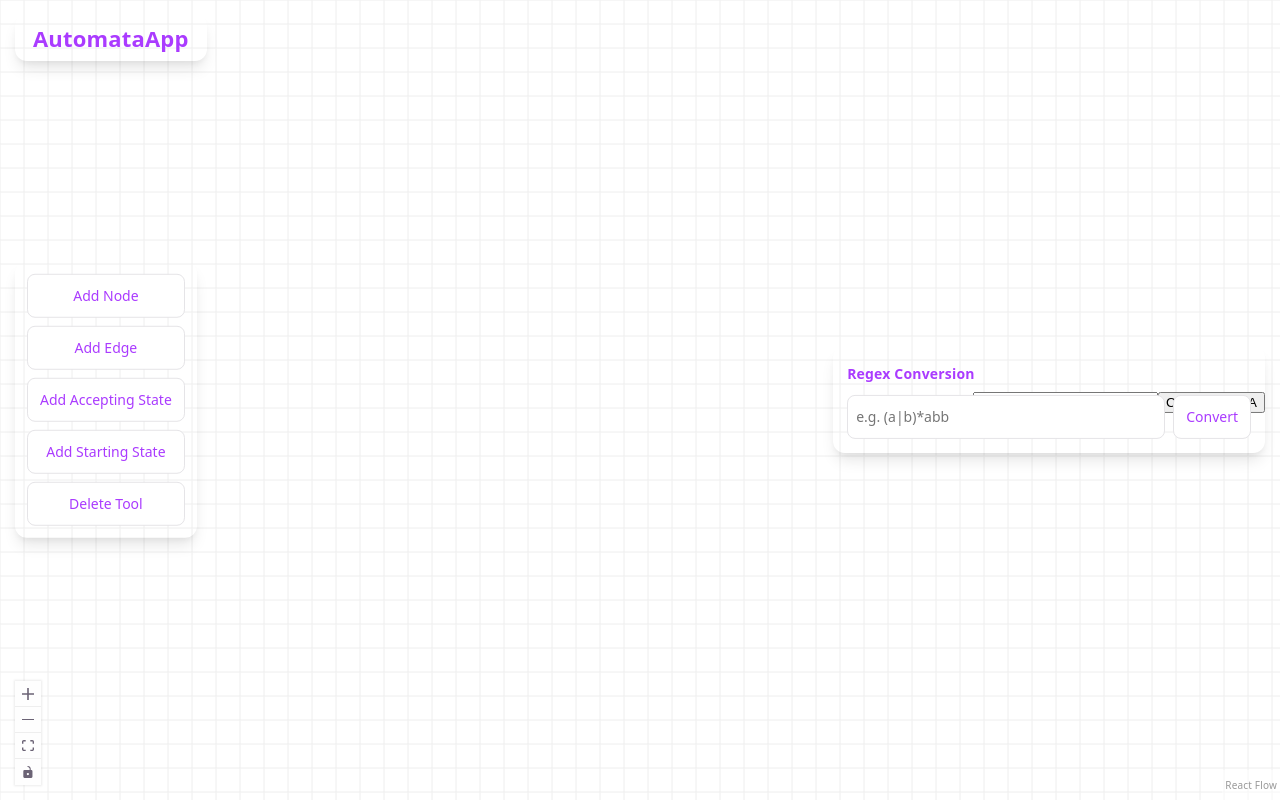
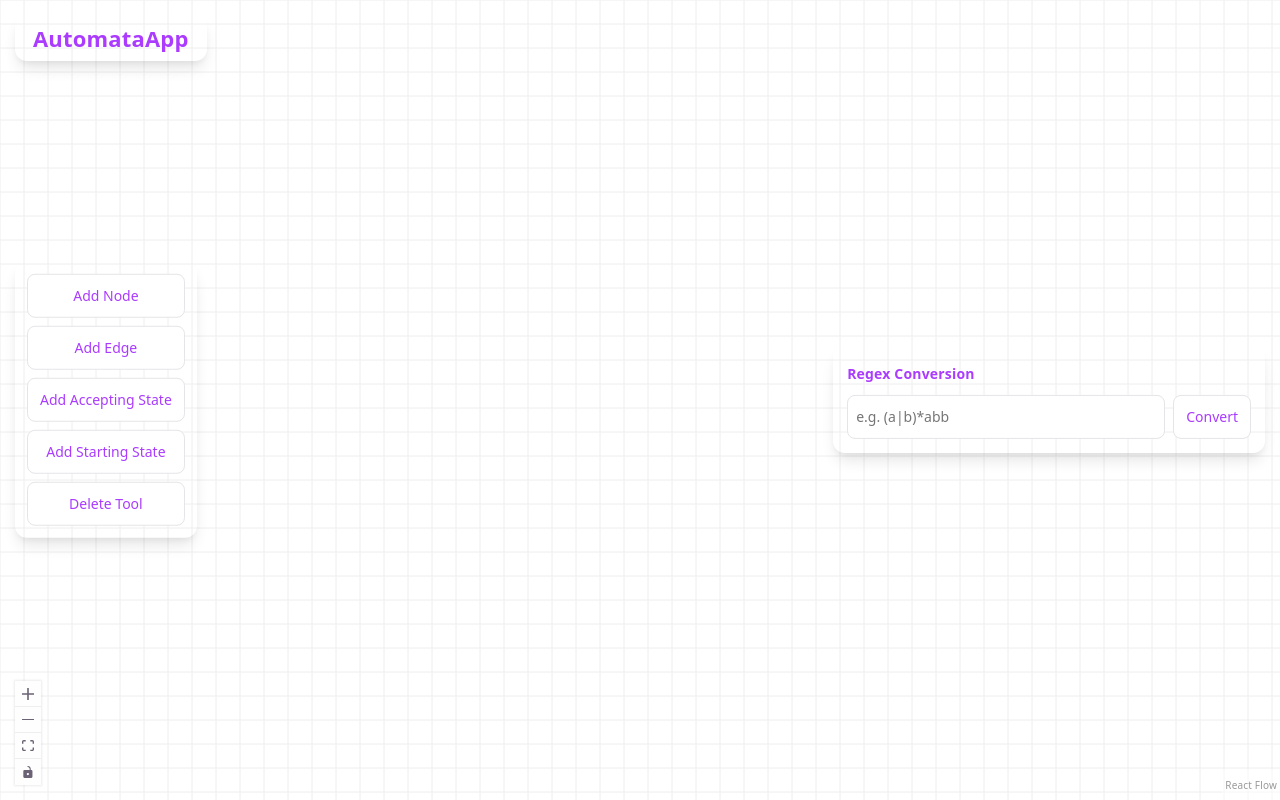
Before and after one commit to jatkin11/automata-app, a React (Vite) app: page / in a window 1280 px wide. Built offline with nearby package versions, Linux system fonts and the light colour scheme.

Commit message:
removed duplicated regex conversion panel, and amended hover colour for tool panel

```diff
--- a/src/components/AutomataCanvas.jsx
+++ b/src/components/AutomataCanvas.jsx
@@ -22,18 +22,6 @@ function AutomataCanvas() {
             AutomataApp
           </div>
         </Panel>
-
-
-        <Panel position="center-right">
-          <div className="info-panel">
-            <input
-              type="text"
-              placeholder="Enter regex, e.g. (a|b)*abb"
-            />
-            <button>Convert to NFA</button>
-          </div>
-        </Panel>
-
 
         <Panel position="center-left">
         <div className="tools-panel">
--- a/src/index.css
+++ b/src/index.css
@@ -5,7 +5,7 @@
   --border: #e5e4e7;
   --code-bg: #f4f3ec;
   --accent: #aa3bff;
-  --accent-bg: rgba(170, 59, 255, 0.1);
+  --accent-bg: rgba(206, 204, 207, 0.915);
   --accent-border: rgba(170, 59, 255, 0.5);
   --social-bg: rgba(244, 243, 236, 0.5);
   --shadow:
```
